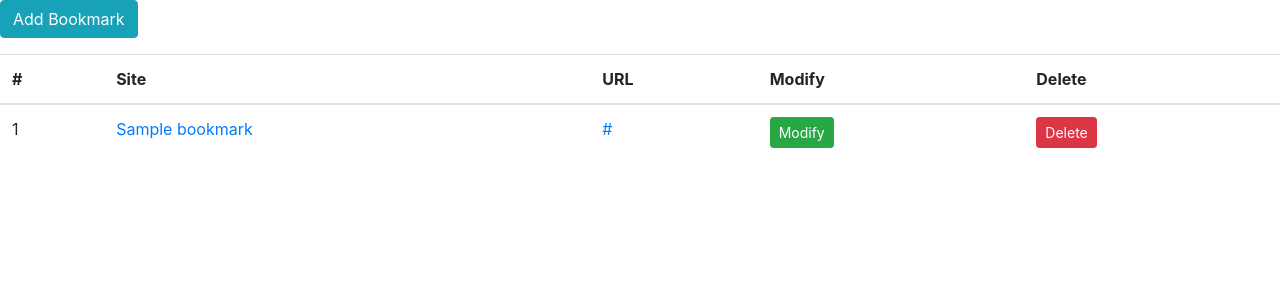
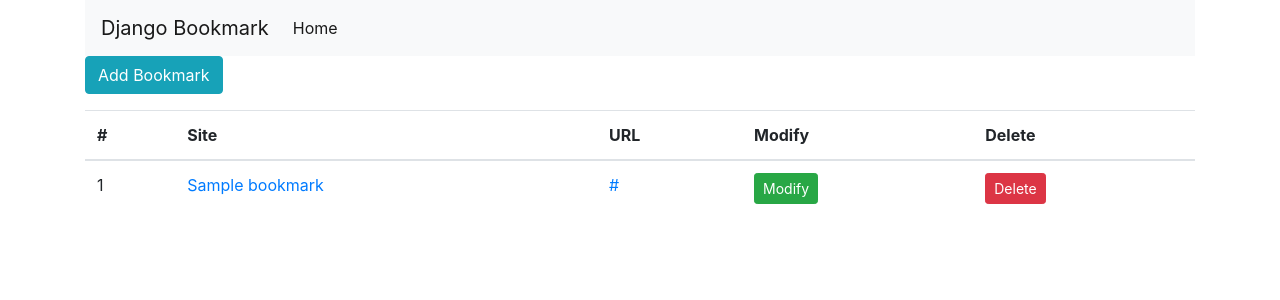
Before and after one commit to clghks/django_web_programing, a Django app: template bookmark/bookmark/templates/bookmark/bookmark_list.html in a window 1280 px wide. Shown: the top 300 px of the page. Run offline with Django 3.2, Linux system fonts and the light colour scheme; the template is opened without the code that fills it: most values are stand-ins (such as "Sample title", 1, 10 or a date in 2020); some libraries are stand-ins or nearby versions.

Commit message:
NavBar 적용

```diff
--- a/bookmark/templates/base.html
+++ b/bookmark/templates/base.html
@@ -11,8 +11,30 @@
     <script src="https://stackpath.bootstrapcdn.com/bootstrap/4.3.1/js/bootstrap.min.js" integrity="sha384-JjSmVgyd0p3pXB1rRibZUAYoIIy6OrQ6VrjIEaFf/nJGzIxFDsf4x0xIM+B07jRM" crossorigin="anonymous"></script>
 </head>
 <body>
-    {% block content %}
+    <div class="container">
+        <nav class="navbar navbar-expand-lg navbar-light bg-light">
+            <a class="navbar-brand" href="#">Django Bookmark</a>
+            <button class="navbar-toggler" type="button" data-toggle="collapse" data-target="#navbarSupportedContent"
+                    aria-controls="navbarSupportedContent" aria-expanded="false" aria-label="Toggle navigation">
+                <span class="navbar-toggler-icon"></span>
+            </button>
 
-    {% endblock %}
+            <div class="collapse navbar-collapse" id="navbarSupportedContent">
+                <ul class="navbar-nav mr-auto">
+                    <li class="nav-item active">
+                        <a class="nav-link" href="#">Home <span class="sr-only">(current)</span></a>
+                    </li>
+                </ul>
+
+            </div>
+        </nav>
+        <div class="row">
+            <div class="col">
+                {% block content %}
+
+                {% endblock %}
+            </div>
+        </div>
+    </div>
 </body>
 </html>
```
